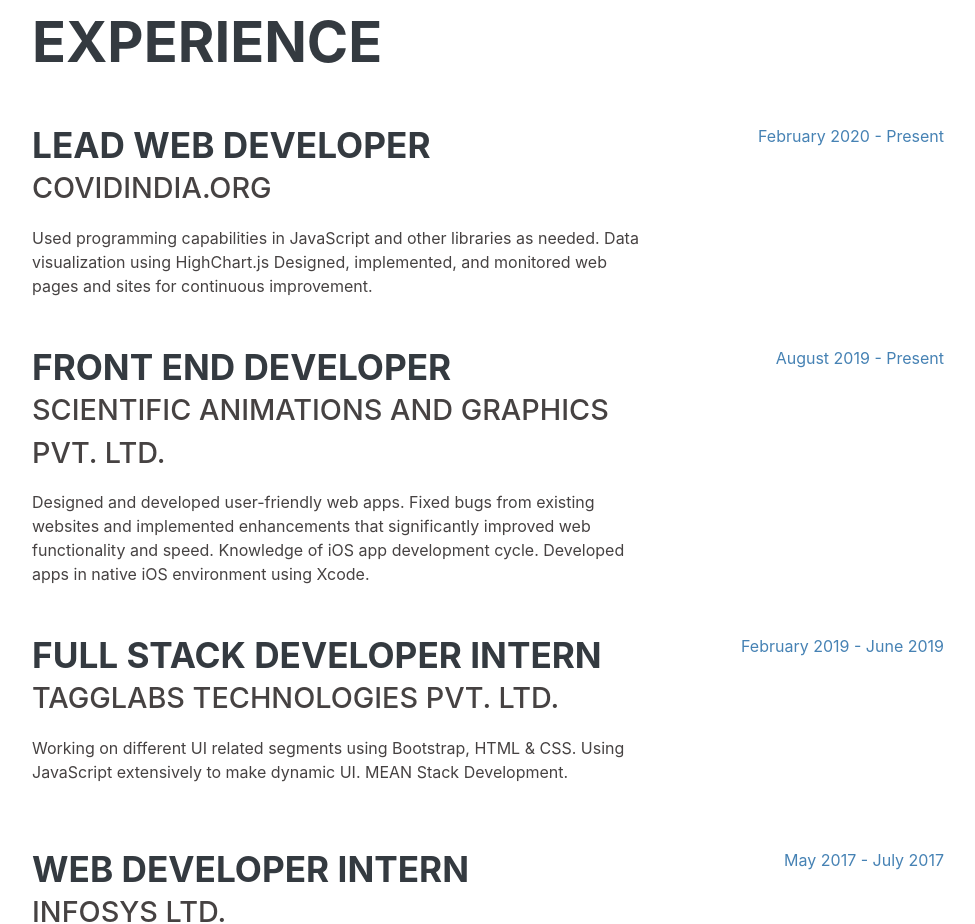
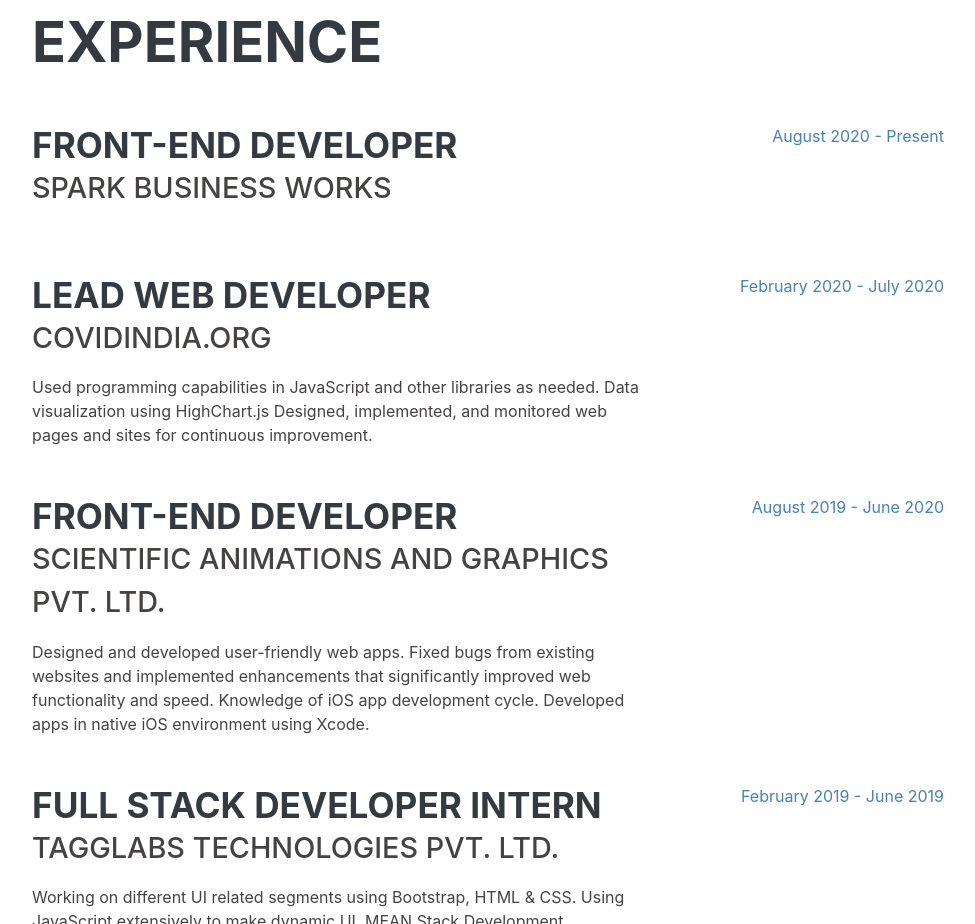
Before and after one commit to princek64/princek64.github.io, a website: page index.html in a window 1280 px wide. Shown: the part 840-1764 px from the top of the page, without its empty margins (288-1263 px from the left). Drawn offline with nearby package versions, Linux system fonts and the light colour scheme; a web font is replaced by a local one.

Commit message:
Experience Update SPB

```diff
--- a/index.html
+++ b/index.html
@@ -86,7 +86,7 @@
                     <a target="_blank" href="https://github.com/princek64">
                         <i class="fab fa-github"></i>
                     </a>
-                    <a target="_blank" href="https://twitter.com/Prince_k_11">
+                    <a target="_blank" href="https://twitter.com/PrinceKukreja_">
                         <i class="fab fa-twitter"></i>
                     </a>
                 </div>
@@ -101,6 +101,19 @@
 
                 <div class="resume-item d-flex flex-column flex-md-row mb-5">
                     <div class="resume-content mr-auto">
+                        <h3 class="mb-0">Front-End Developer</h3>
+                        <div class="subheading mb-3">Spark Business Works</div>
+                        <!-- <span>Used programming capabilities in JavaScript and other libraries as needed.</span>
+                        <span>Data visualization using HighChart.js</span>
+                        <span>Designed, implemented, and monitored web pages and sites for continuous improvement.</span> -->
+                    </div>
+                    <div class="resume-date text-md-right">
+                        <span class="text-primary">August 2020 - Present</span>
+                    </div>
+                </div>
+
+                <div class="resume-item d-flex flex-column flex-md-row mb-5">
+                    <div class="resume-content mr-auto">
                         <h3 class="mb-0">Lead Web Developer</h3>
                         <div class="subheading mb-3">COVIDINDIA.ORG</div>
                         <span>Used programming capabilities in JavaScript and other libraries as needed.</span>
@@ -108,13 +121,13 @@
                         <span>Designed, implemented, and monitored web pages and sites for continuous improvement.</span>
                     </div>
                     <div class="resume-date text-md-right">
-                        <span class="text-primary">February 2020 - Present</span>
+                        <span class="text-primary">February 2020 - July 2020</span>
                     </div>
                 </div>
 
                 <div class="resume-item d-flex flex-column flex-md-row mb-5">
                     <div class="resume-content mr-auto">
-                        <h3 class="mb-0">Front End Developer</h3>
+                        <h3 class="mb-0">Front-End Developer</h3>
                         <div class="subheading mb-3">Scientific Animations And Graphics Pvt. Ltd.</div>
                         <span>Designed and developed user-friendly web apps.</span>
                         <span>Fixed bugs from existing websites and implemented enhancements that significantly
@@ -122,7 +135,7 @@
                         <span>Knowledge of iOS app development cycle. Developed apps in native iOS environment using Xcode.</span>
                     </div>
                     <div class="resume-date text-md-right">
-                        <span class="text-primary">August 2019 - Present</span>
+                        <span class="text-primary">August 2019 - June 2020</span>
                     </div>
                 </div>
 
```
Also changed, not shown: img/13.jpg.
